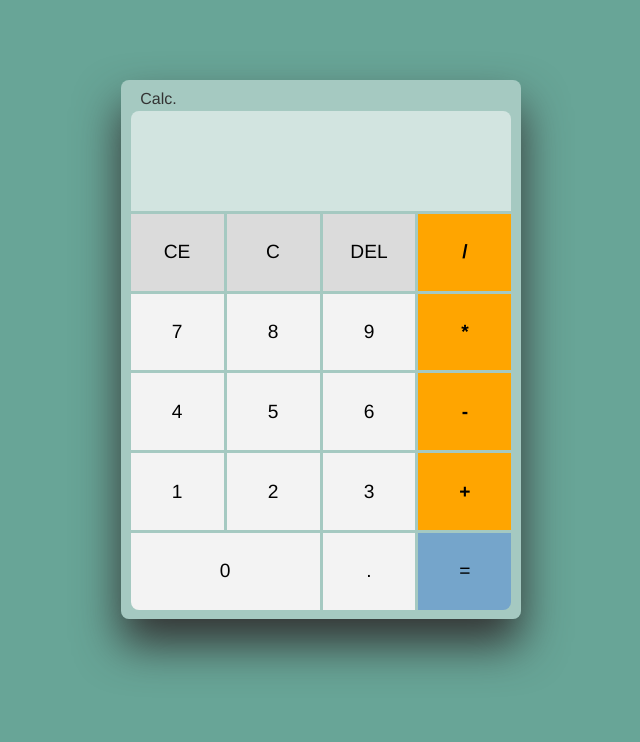
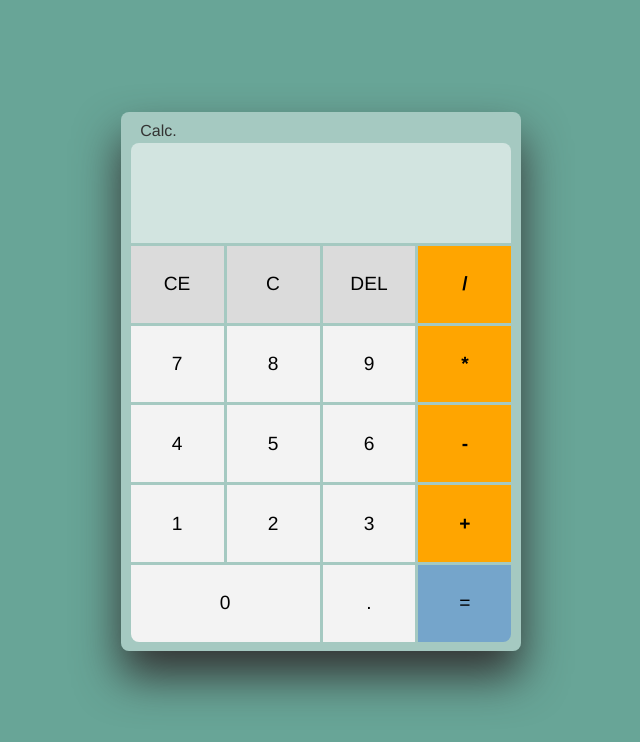
Before and after one commit to goncalvescrs/calculator-web, a plain HTML site: page index.html in a window 1280 px wide. Shown: the whole page, without its empty margins (319-959 px from the left). Drawn offline with Linux system fonts and the light colour scheme.

Commit message:
commit 02

```diff
--- a/styles/style.css
+++ b/styles/style.css
@@ -10,7 +10,8 @@ body {
     display: flex;
     align-items: center;
     justify-content: center;
-    padding: 5em;
+    padding-top: 5em;
+    margin: 2rem;
     max-width: 1300;
 }
 
```
Also changed, not shown: index.html (indentation only).
